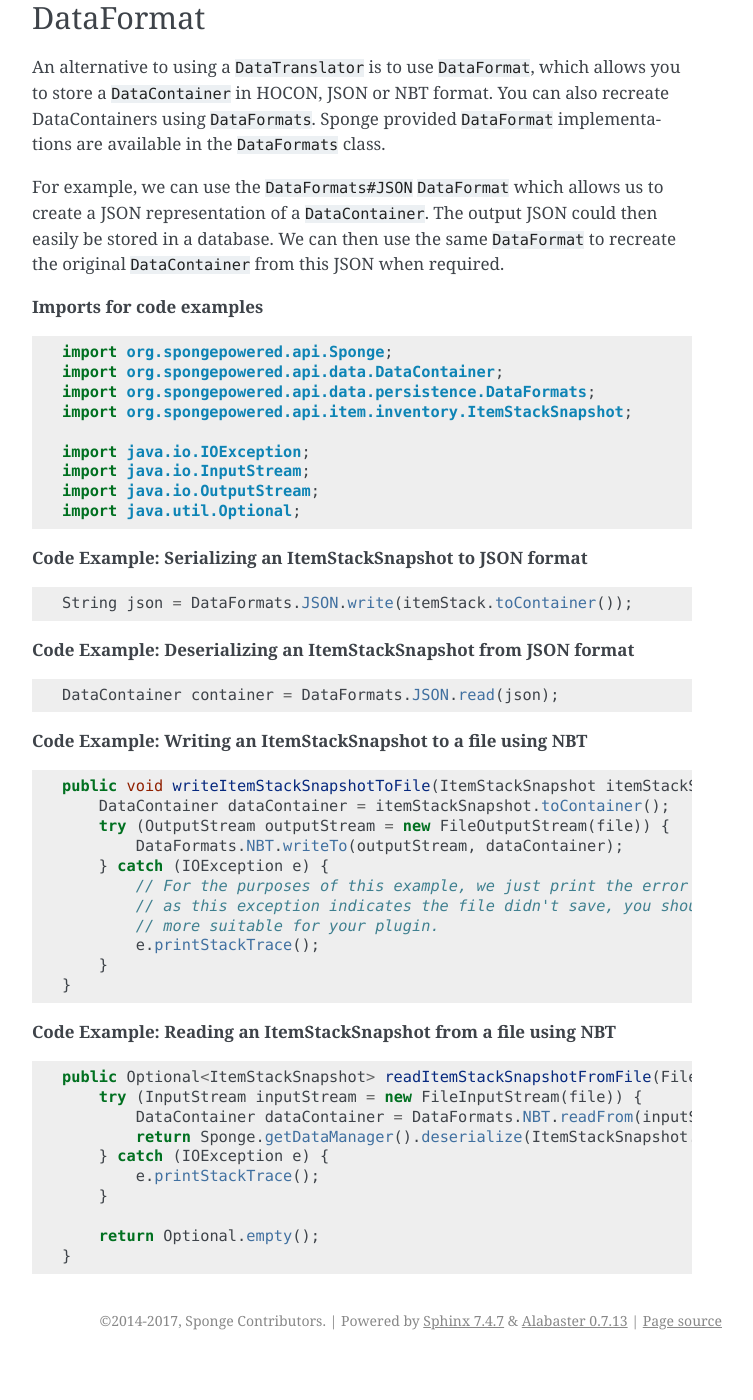
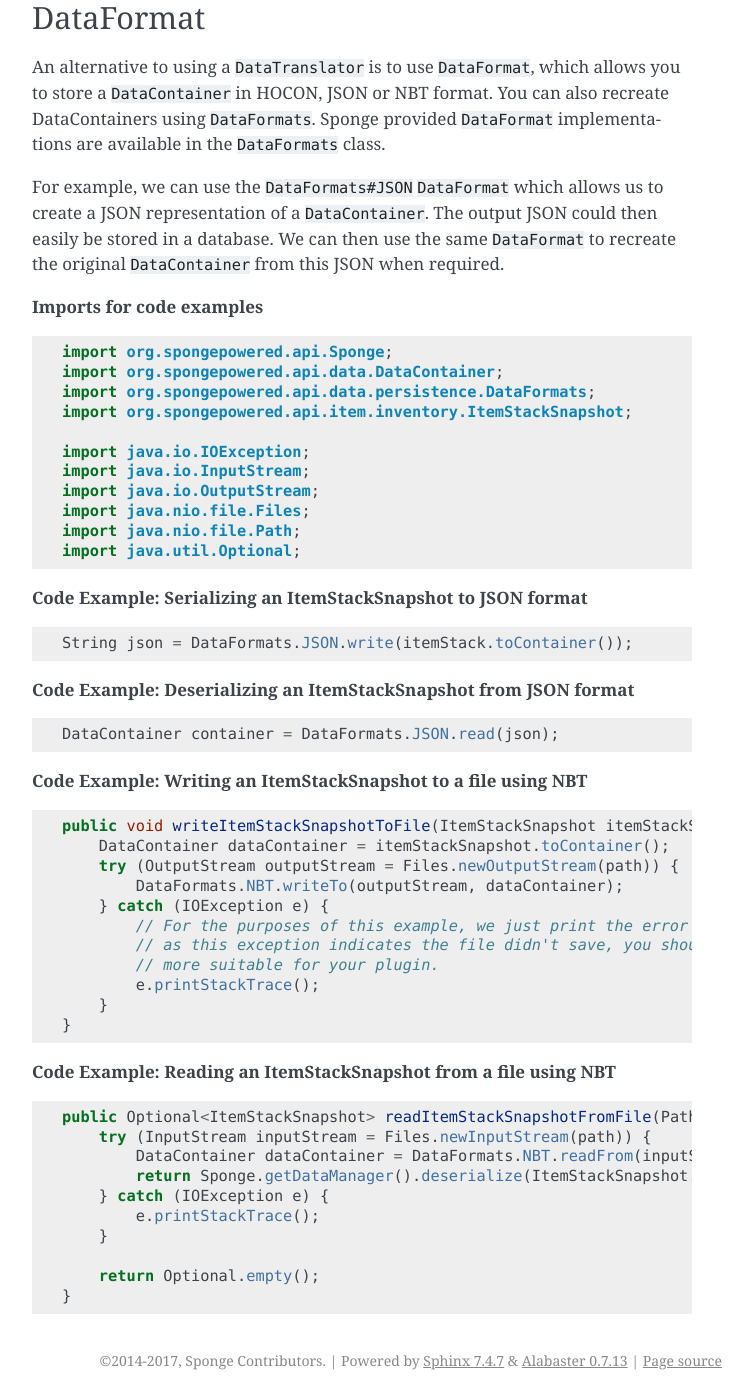
Before and after one commit to SpongePowered/SpongeDocs, a Sphinx documentation site: the page built from source/plugin/data/serialization.rst, in a window 1280 px wide and 1400 px high, scrolled down 2491 px. Shown: the whole window, without its empty margins (388-1141 px from the left). Built offline with Sphinx 7.4.7, drawn with Linux system fonts in a browser that asks for light colours; pages that are not in the unit, such as notebooks, are missing from menus; cross-references to code outside the pages are shown as plain code; before the commit the page ends 3851 px from its top, so only the background shows below that.

Commit message:
Change use of File to Path in DataFormat section

```diff
--- a/source/plugin/data/serialization.rst
+++ b/source/plugin/data/serialization.rst
@@ -150,6 +150,8 @@ of a ``DataContainer``. The output JSON could then easily be stored in a databas
     import java.io.IOException;
     import java.io.InputStream;
     import java.io.OutputStream;
+    import java.nio.file.Files;
+    import java.nio.file.Path;
     import java.util.Optional;
 
 **Code Example: Serializing an ItemStackSnapshot to JSON format**
@@ -168,9 +170,9 @@ of a ``DataContainer``. The output JSON could then easily be stored in a databas
 
 .. code-block:: java
 
-    public void writeItemStackSnapshotToFile(ItemStackSnapshot itemStackSnapshot, File file) {
+    public void writeItemStackSnapshotToFile(ItemStackSnapshot itemStackSnapshot, Path path) {
         DataContainer dataContainer = itemStackSnapshot.toContainer();
-        try (OutputStream outputStream = new FileOutputStream(file)) {
+        try (OutputStream outputStream = Files.newOutputStream(path)) {
             DataFormats.NBT.writeTo(outputStream, dataContainer);
         } catch (IOException e) {
             // For the purposes of this example, we just print the error to the console. However,
@@ -184,8 +186,8 @@ of a ``DataContainer``. The output JSON could then easily be stored in a databas
 
 .. code-block:: java
 
-    public Optional<ItemStackSnapshot> readItemStackSnapshotFromFile(File file) {
-        try (InputStream inputStream = new FileInputStream(file)) {
+    public Optional<ItemStackSnapshot> readItemStackSnapshotFromFile(Path path) {
+        try (InputStream inputStream = Files.newInputStream(path)) {
             DataContainer dataContainer = DataFormats.NBT.readFrom(inputStream);
             return Sponge.getDataManager().deserialize(ItemStackSnapshot.class, dataContainer);
         } catch (IOException e) {
```
